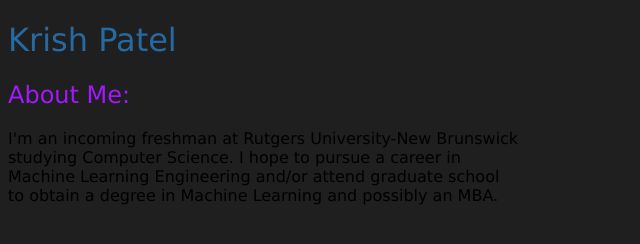
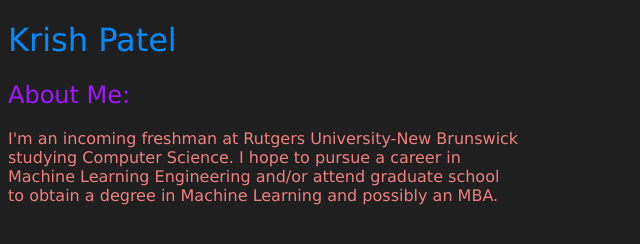
Before and after one commit to krishp03/krishp03.github.io, a plain HTML site: page index.html in a window 1280 px wide. Shown: the whole page, without its empty margins (0-640 px from the left). Drawn offline with Linux system fonts and the light colour scheme.

Commit message:
more colors

```diff
--- a/index.html
+++ b/index.html
@@ -8,10 +8,11 @@
                 font-family: Verdana, Geneva, Tahoma, sans-serif;
                 font-weight: 100;
                 background-color: rgb(31, 31, 31);
+                color: lightcoral;
             }
             h1 {
                 font-weight: 200;
-                color:rgb(38, 106, 161);
+                color:rgb(0, 140, 255);
             }
             h2{
                 font-weight: 150;
```
